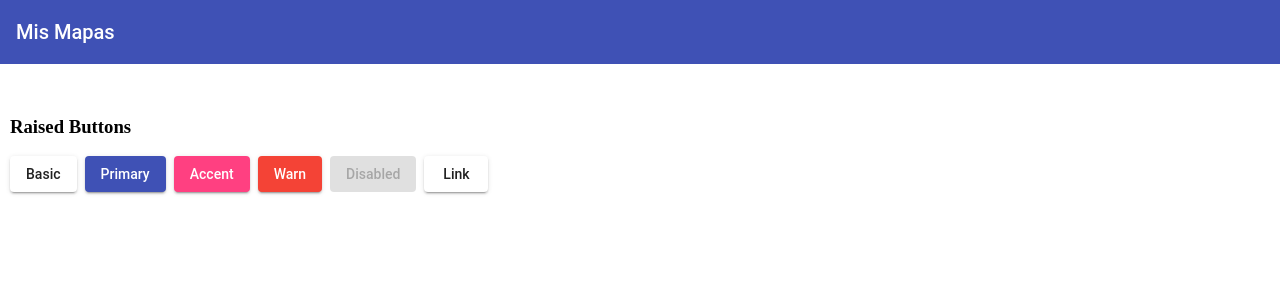
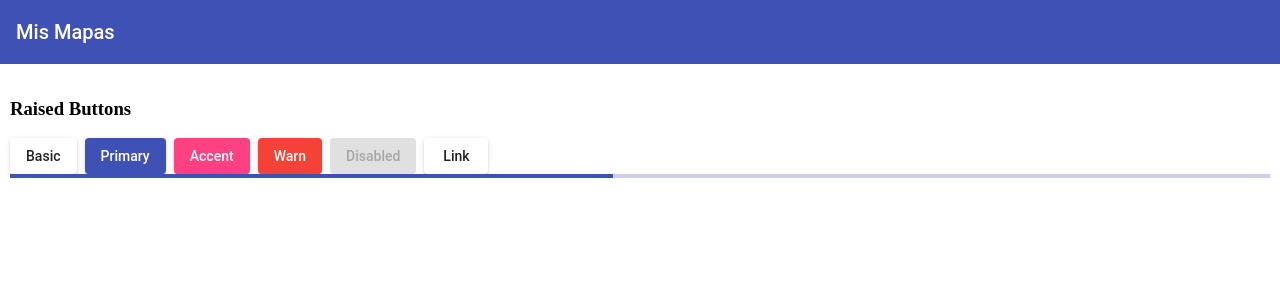
Before and after one commit to cursos-udemy/angular-maps, an Angular app: page / in a window 1280 px wide. Shown: the top 300 px of the page. Built offline with nearby package versions, Linux system fonts and the light colour scheme.

Commit message:
agrego el modulo personalizado material.module

```diff
--- a/src/app/app.component.html
+++ b/src/app/app.component.html
@@ -4,7 +4,6 @@
 </mat-toolbar>
 
 <div class="main-container">
-  <br>
   <h3>Raised Buttons</h3>
   <div class="example-button-row">
     <button mat-raised-button>Basic</button>
@@ -14,4 +13,7 @@
     <button mat-raised-button disabled>Disabled</button>
     <a mat-raised-button routerLink=".">Link</a>
   </div>
+
+  <mat-progress-bar mode="query"></mat-progress-bar>
+
 </div>
```
Also changed, not shown: src/app/app.module.ts (+2 -7 lines), src/app/material.module.ts (added, +23 -0 lines).
